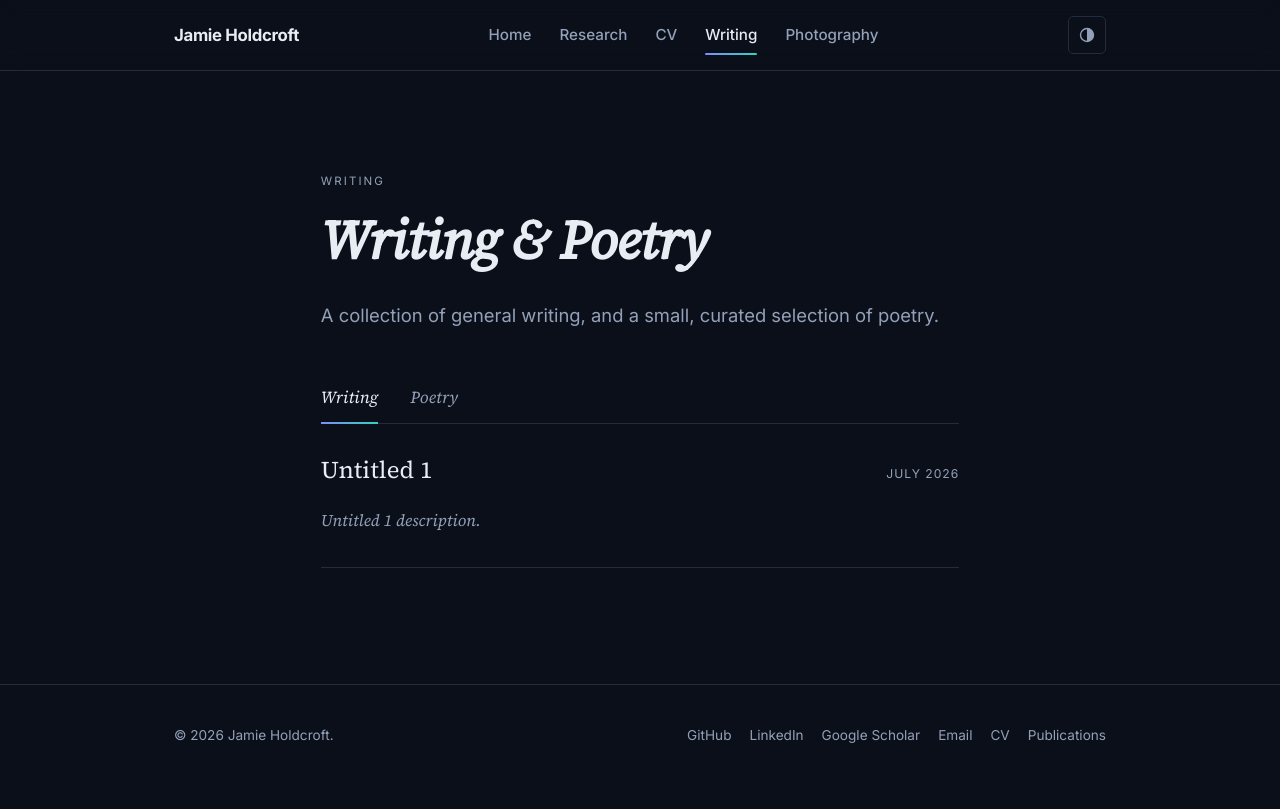
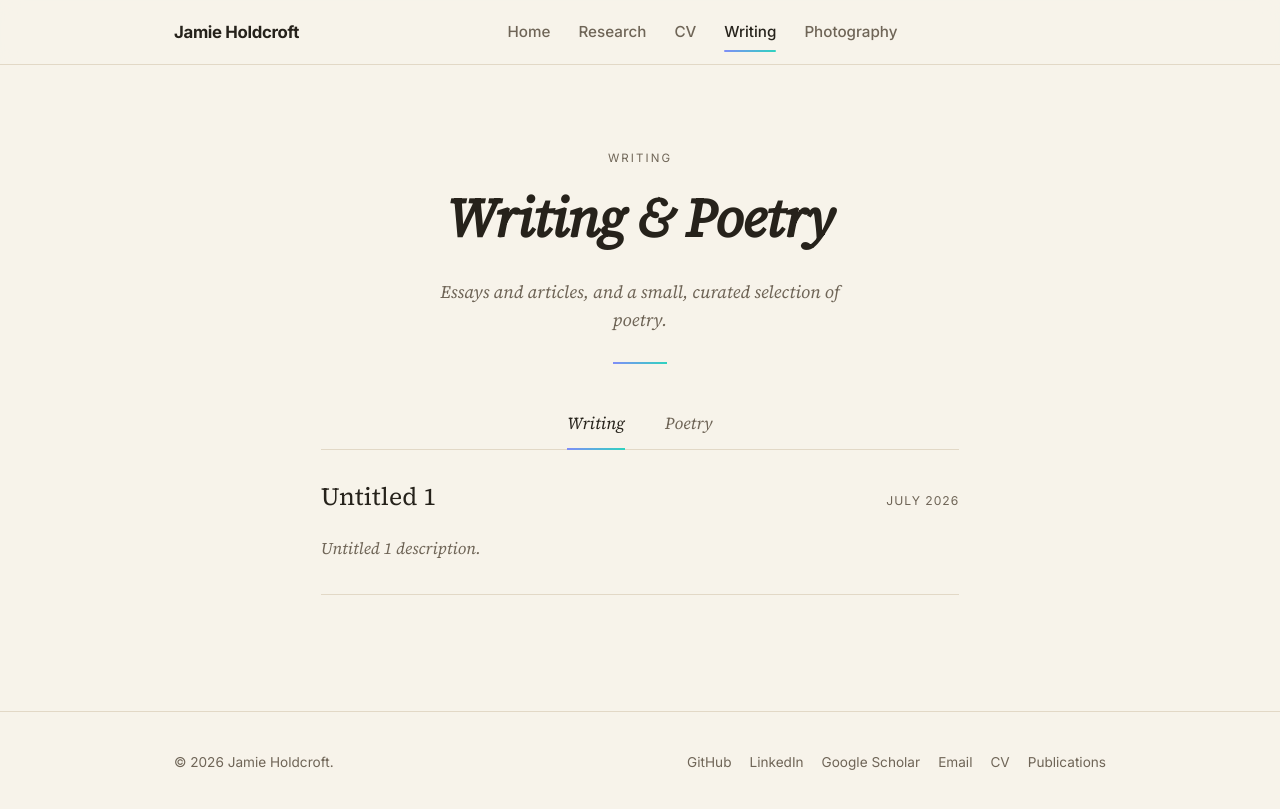
Before and after one commit to JamieHoldcroft/jamieholdcroft.github.io, a Jekyll site: the page built from writing.html, in a window 1280 px wide. Shown: the top 809 px of the page. Built offline with Jekyll 4.4.1, drawn with Linux system fonts in a browser that asks for light colours.

Commit message:
Give Writing/Poetry its own literary 'reading room' theme
New .paper-page environment (warm cream, ink serif) for the writing
pages and essay/poem entries, mirroring how photography has its own
white gallery world:
- centered journal-style masthead with a gradient rule
- contents-page list of pieces
- entry pages get a centered italic title, ornamental rule, and a
  drop cap on essays
- theme toggle hidden here (fixed environment, like photography)

```diff
--- a/_config.yml
+++ b/_config.yml
@@ -19,11 +19,13 @@ defaults:
       type: "essays"
     values:
       layout: "writing-entry"
+      paper_page: true
   - scope:
       path: ""
       type: "poems"
     values:
       layout: "writing-entry"
+      paper_page: true
 
 plugins:
   - jekyll-sitemap
--- a/_includes/header.html
+++ b/_includes/header.html
@@ -9,7 +9,7 @@
       <a href="{{ '/photography.html' | relative_url }}" class="{% if page.url == '/photography.html' %}active{% endif %}">Photography</a>
     </nav>
     <div class="header-actions">
-      {% unless page.light_page %}
+      {% unless page.light_page or page.paper_page %}
       <button class="icon-btn" id="theme-toggle" aria-label="Toggle dark/light theme" title="Toggle theme">
         <svg width="16" height="16" viewBox="0 0 16 16" aria-hidden="true">
           <circle cx="8" cy="8" r="6.5" fill="none" stroke="currentColor" stroke-width="1.4" />
--- a/_layouts/default.html
+++ b/_layouts/default.html
@@ -35,7 +35,7 @@
   </script>
   {% endif %}
 </head>
-<body class="{% if page.light_page %}light-page{% endif %}">
+<body class="{% if page.light_page %}light-page{% endif %}{% if page.paper_page %}paper-page{% endif %}">
   {% include header.html %}
 
   <main>
--- a/_layouts/writing-entry.html
+++ b/_layouts/writing-entry.html
@@ -4,12 +4,13 @@ layout: default
 <section class="section">
   <div class="container writing-column">
     <a class="back-link" href="{{ '/writing.html' | relative_url }}">← Back to Writing</a>
-    <article class="prose">
+    <article class="prose {% if page.collection == 'poems' %}poem{% else %}essay{% endif %}">
       <span class="card-meta">
         {% if page.collection == "poems" %}Poetry{% else %}Writing{% endif %}
         {% if page.date %} · {{ page.date | date: "%B %Y" }}{% endif %}
       </span>
       <h1>{{ page.title }}</h1>
+      <hr class="entry-rule" />
       {% if page.collection == "poems" %}
       <div class="poem-body">
         {% assign stanzas = page.poem_text | split: "
--- a/css/style.css
+++ b/css/style.css
@@ -60,6 +60,24 @@
 
   --shadow: 0 12px 30px rgba(15, 23, 42, 0.08);
   --shadow-sm: 0 2px 10px rgba(15, 23, 42, 0.05);
+}
+
+/* Forced "reading room" page (writing/poetry) — a warm paper-cream,
+   ink-and-serif literary environment, its own world like the photography
+   page, regardless of the site-wide dark/light toggle. */
+.paper-page {
+  --bg: #f7f3ea;
+  --bg-alt: #f7f3ea;
+  --bg-elevated: #f0e9da;
+  --text: #26221b;
+  --text-muted: #6f6557;
+  --border: #e2d8c6;
+
+  --accent: #0e8f83;
+  --accent-2: #4f46e5;
+
+  --shadow: 0 12px 30px rgba(70, 55, 30, 0.10);
+  --shadow-sm: 0 2px 10px rgba(70, 55, 30, 0.06);
 }
 
 * { box-sizing: border-box; }
@@ -500,6 +518,56 @@ article.prose h1 { font-family: var(--font-serif); font-weight: 600; font-size:
 
 .back-link { display: inline-block; margin-bottom: 28px; font-size: 0.9rem; color: var(--text-muted); }
 
+/* ---------- Reading-room refinements (paper page) ---------- */
+.writing-masthead { text-align: center; padding-top: 84px; }
+.writing-masthead .eyebrow { display: block; }
+.writing-masthead h1 { max-width: none; }
+.masthead-sub {
+  font-family: var(--font-serif);
+  font-style: italic;
+  color: var(--text-muted);
+  font-size: 1.1rem;
+  max-width: 46ch;
+  margin: 8px auto 0;
+}
+.writing-rule {
+  width: 54px;
+  height: 2px;
+  border: 0;
+  background: var(--accent-gradient);
+  margin: 28px auto 0;
+}
+.writing-toggle.centered { justify-content: center; gap: 40px; }
+
+/* Contents-page list: a touch more generous on the paper page */
+.paper-page .writing-list-title { font-size: 1.55rem; }
+
+/* Entry pages: centered masthead-style title, uppercase meta ornament */
+.paper-page article.prose h1 {
+  text-align: center;
+  font-style: italic;
+  font-size: clamp(2rem, 4vw, 2.7rem);
+  margin-bottom: 6px;
+}
+.paper-page article.prose .card-meta {
+  text-align: center;
+  margin-bottom: 6px;
+}
+.paper-page .entry-rule {
+  width: 54px; height: 2px; border: 0;
+  background: var(--accent-gradient);
+  margin: 22px auto 34px;
+}
+/* Drop cap for essays only (poems keep their own spacing) */
+.paper-page article.prose.essay > p:first-of-type::first-letter {
+  float: left;
+  font-size: 3.1em;
+  line-height: 0.78;
+  font-weight: 600;
+  margin: 6px 12px 0 0;
+  color: var(--text);
+}
+
 /* ---------- Photography ----------
    Full white portfolio page (see .light-page). Sharp-edged photo tiles,
    generous gutters, masonry-arranged via CSS columns, caption on hover.
--- a/writing.html
+++ b/writing.html
@@ -1,21 +1,23 @@
 ---
 layout: default
 title: "Writing — Jamie Holdcroft"
-description: "General writing and poetry by Jamie Holdcroft."
+description: "Writing and poetry by Jamie Holdcroft."
+paper_page: true
 ---
-<section class="hero" style="padding-bottom: 24px;">
+<section class="hero writing-masthead" style="padding-bottom: 8px;">
   <div class="container writing-column">
     <span class="eyebrow">Writing</span>
     <h1 class="literary-heading">Writing &amp; Poetry</h1>
-    <p class="hero-lede">
-      A collection of general writing, and a small, curated selection of poetry.
+    <p class="masthead-sub">
+      Essays and articles, and a small, curated selection of poetry.
     </p>
+    <hr class="writing-rule" />
   </div>
 </section>
 
-<section class="section" style="padding-top: 0;">
+<section class="section" style="padding-top: 40px;">
   <div class="container writing-column">
-    <div class="writing-toggle">
+    <div class="writing-toggle centered">
       <button class="active" data-target="essays-group">Writing</button>
       <button data-target="poetry-group">Poetry</button>
     </div>
```
Also changed, not shown: 1 other file.
